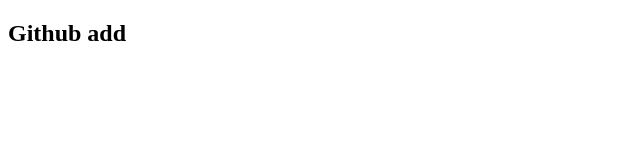
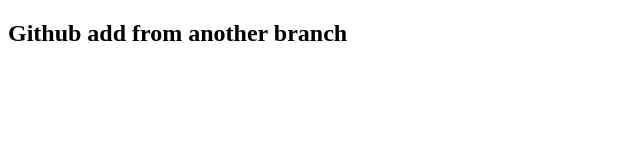
Before and after one commit to chandanachandanan34-ui/git_practice, a plain HTML site: page index.html in a window 1280 px wide. Shown: the whole page, without its empty margins (0-640 px from the left). Drawn offline with Linux system fonts and the light colour scheme.

Commit message:
branch created

```diff
--- a/index.html
+++ b/index.html
@@ -6,6 +6,6 @@
     <title>Document</title>
 </head>
 <body>
-    <h2>Github add </h2>
+    <h2>Github add from another branch</h2>
 </body>
 </html>
```
